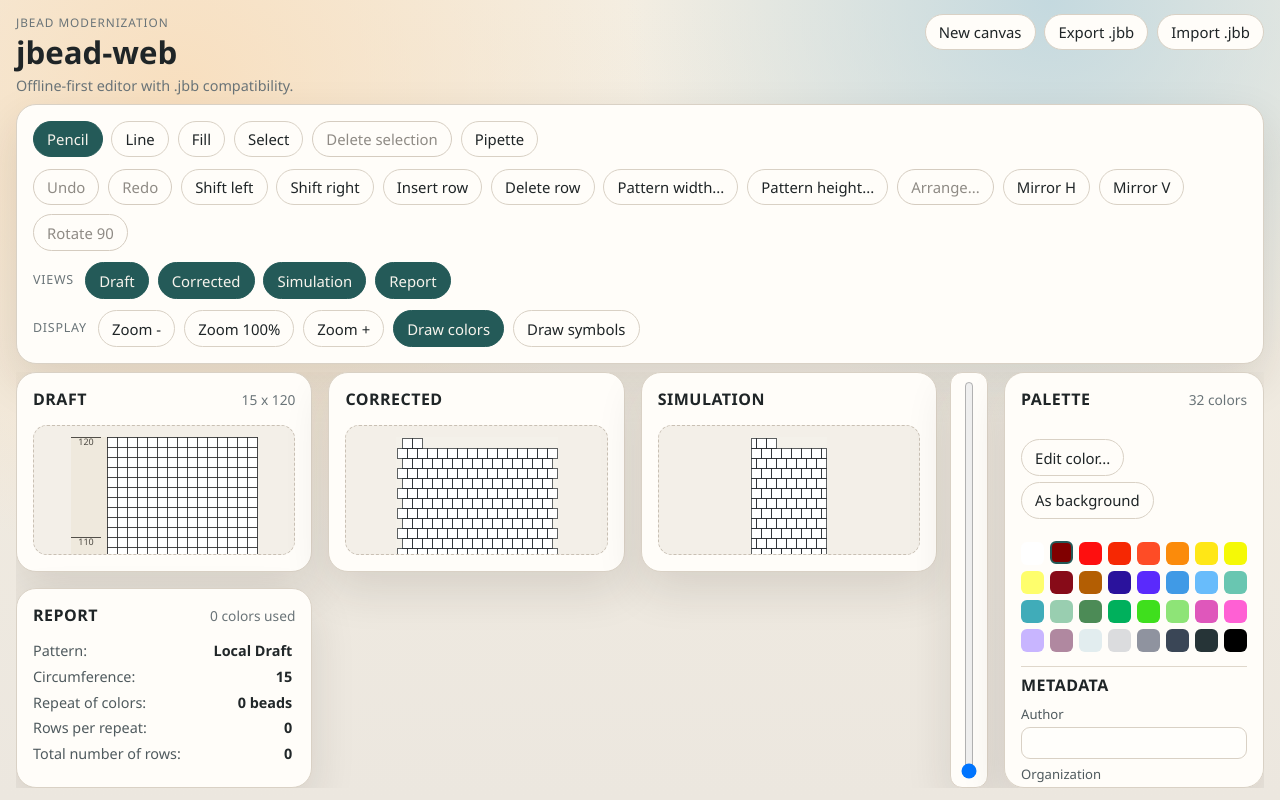
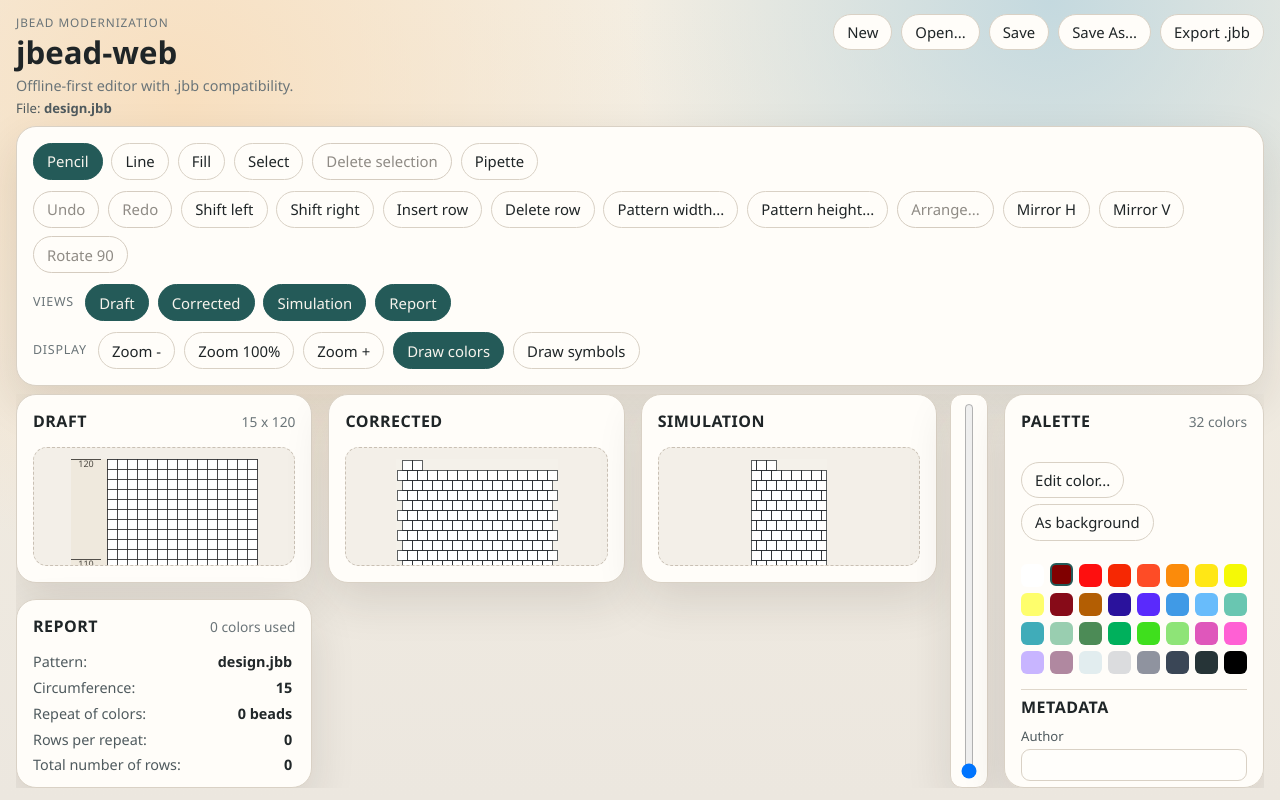
Before and after one commit to cyrilcombe/tsbead, a React (Vite) app: page / in a window 1280 px wide. Built offline with nearby package versions, Linux system fonts and the light colour scheme.

Commit message:
feat(file): add New/Open/Save/Save As flows

```diff
--- a/src/App.tsx
+++ b/src/App.tsx
@@ -1,14 +1,17 @@
-import { useCallback, useEffect, useMemo, useRef, useState } from 'react'
+import { useCallback, useEffect, useMemo, useRef, useState, type ChangeEvent } from 'react'
 import { useEditorStore } from './domain/editorStore'
 import { buildReportSummary } from './domain/report'
 import { parseJbb, serializeJbb } from './io/jbb/format'
 import { loadProject, saveProject } from './storage/db'
 import { BeadCanvas } from './ui/canvas/BeadCanvas'
 import { BeadPreviewCanvas } from './ui/canvas/BeadPreviewCanvas'
-import type { CellPoint, SelectionRect, ToolId, ViewPaneId } from './domain/types'
+import type { CellPoint, JBeadDocument, SelectionRect, ToolId, ViewPaneId } from './domain/types'
 import './index.css'
 
 const LOCAL_PROJECT_ID = 'local-default'
+const LOCAL_PROJECT_NAME = 'Local Draft'
+const DEFAULT_FILE_NAME = 'design.jbb'
+const JBB_FILE_PICKER_ACCEPT = { 'text/plain': ['.jbb'] }
 const TOOLS: Array<{ id: ToolId; label: string }> = [
   { id: 'pencil', label: 'Pencil' },
   { id: 'line', label: 'Line' },
@@ -26,6 +29,30 @@ const MAX_PATTERN_WIDTH = 500
 const MIN_PATTERN_HEIGHT = 5
 const MAX_PATTERN_HEIGHT = 10000
 const ZOOM_TABLE = [6, 8, 10, 12, 14, 16, 18, 20]
+
+interface FileSystemWritableStreamLike {
+  write: (data: string | Blob) => Promise<void>
+  close: () => Promise<void>
+}
+
+interface FileSystemFileHandleLike {
+  name: string
+  getFile: () => Promise<File>
+  createWritable: () => Promise<FileSystemWritableStreamLike>
+}
+
+interface WindowWithFilePicker extends Window {
+  showOpenFilePicker?: (options?: {
+    multiple?: boolean
+    types?: Array<{ description?: string; accept: Record<string, string[]> }>
+    excludeAcceptAllOption?: boolean
+  }) => Promise<FileSystemFileHandleLike[]>
+  showSaveFilePicker?: (options?: {
+    suggestedName?: string
+    types?: Array<{ description?: string; accept: Record<string, string[]> }>
+    excludeAcceptAllOption?: boolean
+  }) => Promise<FileSystemFileHandleLike>
+}
 
 function colorToCss(color: [number, number, number, number?]): string {
   const [red, green, blue, alpha = 255] = color
@@ -86,6 +113,26 @@ function shortcutFromKeyboardCode(code: string): number | null {
   return null
 }
 
+function ensureJbbFileName(fileName: string): string {
+  const trimmed = fileName.trim()
+  if (trimmed.length === 0) {
+    return DEFAULT_FILE_NAME
+  }
+  return trimmed.toLowerCase().endsWith('.jbb') ? trimmed : `${trimmed}.jbb`
+}
+
+function createJbbBlob(document: JBeadDocument): Blob {
+  const content = serializeJbb(document)
+  return new Blob([content], { type: 'text/plain;charset=utf-8' })
+}
+
+function getErrorMessage(error: unknown): string {
+  if (error instanceof Error) {
+    return error.message
+  }
+  return 'Unexpected error'
+}
+
 function App() {
   const document = useEditorStore((state) => state.document)
   const selection = useEditorStore((state) => state.selection)
@@ -117,13 +164,16 @@ function App() {
   const arrangeSelection = useEditorStore((state) => state.arrangeSelection)
   const undo = useEditorStore((state) => state.undo)
   const redo = useEditorStore((state) => state.redo)
+  const dirty = useEditorStore((state) => state.dirty)
   const canUndo = useEditorStore((state) => state.canUndo)
   const canRedo = useEditorStore((state) => state.canRedo)
   const mirrorHorizontal = useEditorStore((state) => state.mirrorHorizontal)
   const mirrorVertical = useEditorStore((state) => state.mirrorVertical)
   const rotateClockwise = useEditorStore((state) => state.rotateClockwise)
+  const markSaved = useEditorStore((state) => state.markSaved)
   const setDocument = useEditorStore((state) => state.setDocument)
   const paletteColorPickerRef = useRef<HTMLInputElement | null>(null)
+  const openFileInputRef = useRef<HTMLInputElement | null>(null)
   const dragStartRef = useRef<CellPoint | null>(null)
   const draftScrollRef = useRef<HTMLDivElement | null>(null)
   const correctedScrollRef = useRef<HTMLDivElement | null>(null)
@@ -142,6 +192,8 @@ function App() {
   const [patternHeightInput, setPatternHeightInput] = useState('120')
   const [isZoomFitMode, setIsZoomFitMode] = useState(false)
   const [editingPaletteColorIndex, setEditingPaletteColorIndex] = useState<number | null>(null)
+  const [openFileName, setOpenFileName] = useState(DEFAULT_FILE_NAME)
+  const [openFileHandle, setOpenFileHandle] = useState<FileSystemFileHandleLike | null>(null)
 
   useEffect(() => {
     void loadProject(LOCAL_PROJECT_ID).then((project) => {
@@ -154,7 +206,7 @@ function App() {
   useEffect(() => {
     void saveProject({
       id: LOCAL_PROJECT_ID,
-      name: 'Local Draft',
+      name: LOCAL_PROJECT_NAME,
       updatedAt: Date.now(),
       document,
     })
@@ -195,7 +247,7 @@ function App() {
     return null
   }, [dragPreview, selectedTool])
 
-  const reportSummary = useMemo(() => buildReportSummary(document, 'Local Draft'), [document])
+  const reportSummary = useMemo(() => buildReportSummary(document, openFileName), [document, openFileName])
   const visibleColorCounts = useMemo(
     () => reportSummary.colorCounts.filter((item) => item.count > 0),
     [reportSummary.colorCounts],
@@ -266,11 +318,11 @@ function App() {
   const onDraftPointerDown = (point: CellPoint) => onPointerDown(point, true)
   const onPreviewPointerDown = (point: CellPoint) => onPointerDown(point, false)
 
-  const onDeleteSelection = () => {
+  const onDeleteSelection = useCallback(() => {
     dragStartRef.current = null
     setDragPreview(null)
     deleteSelection()
-  }
+  }, [deleteSelection])
 
   const parseArrangeValue = (rawValue: string, fallback: number): number => {
     const parsed = Number(rawValue)
@@ -369,6 +421,141 @@ function App() {
     setPaletteColor(editingPaletteColorIndex, [rgb[0], rgb[1], rgb[2], 255])
   }
 
+  const onDownloadFile = useCallback(
+    (fileName: string) => {
+      const blob = createJbbBlob(document)
+      const url = URL.createObjectURL(blob)
+      const link = window.document.createElement('a')
+      link.href = url
+      link.download = ensureJbbFileName(fileName)
+      link.click()
+      URL.revokeObjectURL(url)
+    },
+    [document],
+  )
+
+  const onLoadFile = useCallback(
+    async (file: File, handle: FileSystemFileHandleLike | null) => {
+      try {
+        const content = await file.text()
+        const importedDocument = parseJbb(content)
+        setDocument(importedDocument)
+        setOpenFileHandle(handle)
+        setOpenFileName(ensureJbbFileName(file.name))
+      } catch (error) {
+        window.alert(`Could not open file: ${getErrorMessage(error)}`)
+      }
+    },
+    [setDocument],
+  )
+
+  const onDiscardUnsavedChanges = useCallback((): boolean => {
+    if (!dirty) {
+      return true
+    }
+    return window.confirm('There are unsaved changes. Continue and discard them?')
+  }, [dirty])
+
+  const onNewDocument = useCallback((): boolean => {
+    if (!onDiscardUnsavedChanges()) {
+      return false
+    }
+    reset()
+    setOpenFileHandle(null)
+    setOpenFileName(DEFAULT_FILE_NAME)
+    return true
+  }, [onDiscardUnsavedChanges, reset])
+
+  const onOpenDocument = useCallback(async (): Promise<void> => {
+    if (!onDiscardUnsavedChanges()) {
+      return
+    }
+
+    const pickerWindow = window as WindowWithFilePicker
+    if (pickerWindow.showOpenFilePicker) {
+      try {
+        const handles = await pickerWindow.showOpenFilePicker({
+          multiple: false,
+          types: [{ description: 'JBead files', accept: JBB_FILE_PICKER_ACCEPT }],
+          excludeAcceptAllOption: false,
+        })
+        const handle = handles[0]
+        if (!handle) {
+          return
+        }
+        const file = await handle.getFile()
+        await onLoadFile(file, handle)
+      } catch (error) {
+        if (error instanceof DOMException && error.name === 'AbortError') {
+          return
+        }
+        window.alert(`Could not open file: ${getErrorMessage(error)}`)
+      }
+      return
+    }
+
+    openFileInputRef.current?.click()
+  }, [onDiscardUnsavedChanges, onLoadFile])
+
+  const onSaveAsDocument = useCallback(async (): Promise<boolean> => {
+    const targetFileName = ensureJbbFileName(openFileName)
+    const pickerWindow = window as WindowWithFilePicker
+    if (pickerWindow.showSaveFilePicker) {
+      try {
+        const handle = await pickerWindow.showSaveFilePicker({
+          suggestedName: targetFileName,
+          types: [{ description: 'JBead files', accept: JBB_FILE_PICKER_ACCEPT }],
+          excludeAcceptAllOption: false,
+        })
+        const writable = await handle.createWritable()
+        await writable.write(createJbbBlob(document))
+        await writable.close()
+        setOpenFileHandle(handle)
+        setOpenFileName(ensureJbbFileName(handle.name))
+        markSaved()
+        return true
+      } catch (error) {
+        if (error instanceof DOMException && error.name === 'AbortError') {
+          return false
+        }
+        window.alert(`Could not save file: ${getErrorMessage(error)}`)
+        return false
+      }
+    }
+
+    onDownloadFile(targetFileName)
+    setOpenFileHandle(null)
+    setOpenFileName(targetFileName)
+    markSaved()
+    return true
+  }, [document, markSaved, onDownloadFile, openFileName])
+
+  const onSaveDocument = useCallback(async (): Promise<boolean> => {
+    if (!openFileHandle) {
+      return onSaveAsDocument()
+    }
+
+    try {
+      const writable = await openFileHandle.createWritable()
+      await writable.write(createJbbBlob(document))
+      await writable.close()
+      markSaved()
+      return true
+    } catch (error) {
+      window.alert(`Could not save file: ${getErrorMessage(error)}`)
+      return false
+    }
+  }, [document, markSaved, onSaveAsDocument, openFileHandle])
+
+  const onFileInputChange = (event: ChangeEvent<HTMLInputElement>) => {
+    const file = event.currentTarget.files?.[0]
+    event.currentTarget.value = ''
+    if (!file) {
+      return
+    }
+    void onLoadFile(file, null)
+  }
+
   const paneVisibilityById: Record<ViewPaneId, boolean> = {
     draft: isDraftVisible,
     corrected: isCorrectedVisible,
@@ -376,19 +563,22 @@ function App() {
     report: isReportVisible,
   }
 
-  const getPaneMaxScrollTop = (pane: HTMLDivElement | null): number => {
+  const getPaneMaxScrollTop = useCallback((pane: HTMLDivElement | null): number => {
     if (!pane) {
       return 0
     }
     return Math.max(0, pane.scrollHeight - pane.clientHeight)
-  }
+  }, [])
 
-  const getPaneMaxScrollRow = (pane: HTMLDivElement | null): number => {
-    const maxScrollTop = getPaneMaxScrollTop(pane)
-    return Math.max(0, Math.ceil(maxScrollTop / cellSize))
-  }
+  const getPaneMaxScrollRow = useCallback(
+    (pane: HTMLDivElement | null): number => {
+      const maxScrollTop = getPaneMaxScrollTop(pane)
+      return Math.max(0, Math.ceil(maxScrollTop / cellSize))
+    },
+    [cellSize, getPaneMaxScrollTop],
+  )
 
-  const getSharedMaxRow = (): number => {
+  const getSharedMaxRow = useCallback((): number => {
     const referencePane =
       (isDraftVisible ? draftScrollRef.current : null) ??
       (isCorrectedVisible ? correctedScrollRef.current : null) ??
@@ -397,7 +587,7 @@ function App() {
       return Math.max(0, height - 1)
     }
     return getPaneMaxScrollRow(referencePane)
-  }
+  }, [getPaneMaxScrollRow, height, isCorrectedVisible, isDraftVisible, isSimulationVisible])
 
   const onPaneScroll = (source: HTMLDivElement) => {
     if (syncingScrollRef.current) {
@@ -503,6 +693,20 @@ function App() {
   ])
 
   useEffect(() => {
+    const onBeforeUnload = (event: BeforeUnloadEvent) => {
+      if (!dirty) {
+        return
+      }
+      event.preventDefault()
+      event.returnValue = ''
+    }
+    window.addEventListener('beforeunload', onBeforeUnload)
+    return () => {
+      window.removeEventListener('beforeunload', onBeforeUnload)
+    }
+  }, [dirty])
+
+  useEffect(() => {
     const onKeyDown = (event: KeyboardEvent) => {
       if (isArrangeDialogOpen || isPatternWidthDialogOpen || isPatternHeightDialogOpen) {
         if (event.key === 'Escape') {
@@ -533,24 +737,37 @@ function App() {
         } else if (lowerKey === 'y') {
           redo()
           handled = true
+        } else if (lowerKey === 'n' && !event.shiftKey) {
+          onNewDocument()
+          handled = true
+        } else if (lowerKey === 'o' && !event.shiftKey) {
+          void onOpenDocument()
+          handled = true
+        } else if (lowerKey === 's') {
+          if (event.shiftKey) {
+            void onSaveAsDocument()
+          } else {
+            void onSaveDocument()
+          }
+          handled = true
         } else {
           const shortcut = shortcutFromKeyboardCode(event.code)
-          if (shortcut === 1) {
-          setSelectedTool('pencil')
-          handled = true
-          } else if (shortcut === 2) {
+          if (shortcut === 1 && !event.shiftKey) {
+            setSelectedTool('pencil')
+            handled = true
+          } else if (shortcut === 2 && !event.shiftKey) {
             setSelectedTool('line')
             handled = true
-          } else if (shortcut === 3) {
+          } else if (shortcut === 3 && !event.shiftKey) {
             setSelectedTool('fill')
             handled = true
-          } else if (shortcut === 4) {
+          } else if (shortcut === 4 && !event.shiftKey) {
             setSelectedTool('select')
             handled = true
-          } else if (shortcut === 5) {
+          } else if (shortcut === 5 && !event.shiftKey) {
             onDeleteSelection()
             handled = true
-          } else if (shortcut === 6) {
+          } else if (shortcut === 6 && !event.shiftKey) {
             setSelectedTool('pipette')
             handled = true
           }
@@ -586,6 +803,10 @@ function App() {
     isPatternHeightDialogOpen,
     isPatternWidthDialogOpen,
     onDeleteSelection,
+    onNewDocument,
+    onOpenDocument,
+    onSaveAsDocument,
+    onSaveDocument,
     redo,
     setSelectedColor,
     setSelectedTool,
@@ -596,12 +817,16 @@ function App() {
 
   useEffect(() => {
     const nextSharedMaxRow = getSharedMaxRow()
-    setSharedMaxScrollRow((current) => (current === nextSharedMaxRow ? current : nextSharedMaxRow))
+    const frame = requestAnimationFrame(() => {
+      setSharedMaxScrollRow((current) => (current === nextSharedMaxRow ? current : nextSharedMaxRow))
+    })
 
     const targetScrollRow = Math.max(0, Math.min(nextSharedMaxRow, sharedScrollRow))
     if (targetScrollRow !== sharedScrollRow) {
       setViewScroll(targetScrollRow)
-      return
+      return () => {
+        cancelAnimationFrame(frame)
+      }
     }
 
     syncingScrollRef.current = true
@@ -618,9 +843,15 @@ function App() {
     requestAnimationFrame(() => {
       syncingScrollRef.current = false
     })
+    return () => {
+      cancelAnimationFrame(frame)
+    }
   }, [
     cellSize,
     document.model.rows,
+    getPaneMaxScrollRow,
+    getPaneMaxScrollTop,
+    getSharedMaxRow,
     isCorrectedVisible,
     isDraftVisible,
     isSimulationVisible,
@@ -632,47 +863,37 @@ function App() {
   return (
     <div className="app-shell">
       <header className="app-header">
-        <div>
+        <div className="header-copy">
           <p className="eyebrow">JBead Modernization</p>
           <h1>jbead-web</h1>
           <p className="subtitle">Offline-first editor with .jbb compatibility.</p>
+          <p className="file-status">
+            File: <strong>{openFileName}</strong>
+            {dirty ? <span className="file-status-dirty"> (unsaved)</span> : null}
+          </p>
         </div>
         <div className="header-actions">
-          <button className="action" onClick={() => reset()}>
-            New canvas
+          <button className="action" onClick={onNewDocument}>
+            New
+          </button>
+          <button className="action" onClick={() => void onOpenDocument()}>
+            Open...
+          </button>
+          <button className="action" onClick={() => void onSaveDocument()}>
+            Save
+          </button>
+          <button className="action" onClick={() => void onSaveAsDocument()}>
+            Save As...
           </button>
           <button
             className="action"
             onClick={() => {
-              const content = serializeJbb(document)
-              const blob = new Blob([content], { type: 'text/plain;charset=utf-8' })
-              const url = URL.createObjectURL(blob)
-              const link = window.document.createElement('a')
-              link.href = url
-              link.download = 'design.jbb'
-              link.click()
-              URL.revokeObjectURL(url)
+              onDownloadFile(openFileName)
             }}
           >
             Export .jbb
           </button>
-          <label className="action file-input-label">
-            Import .jbb
-            <input
-              type="file"
-              accept=".jbb,text/plain"
-              onChange={(event) => {
-                const file = event.target.files?.[0]
-                if (!file) {
-                  return
-                }
-                void file.text().then((content) => {
-                  const importedDocument = parseJbb(content)
-                  setDocument(importedDocument)
-                })
-              }}
-            />
-          </label>
+          <input ref={openFileInputRef} className="hidden-file-input" type="file" accept=".jbb,text/plain" onChange={onFileInputChange} />
         </div>
       </header>
 
--- a/src/index.css
+++ b/src/index.css
@@ -58,6 +58,10 @@ body {
   margin-bottom: 0;
 }
 
+.header-copy {
+  min-width: min(100%, 460px);
+}
+
 .eyebrow {
   margin: 0;
   text-transform: uppercase;
@@ -77,10 +81,25 @@ h1 {
   color: var(--muted);
 }
 
+.file-status {
+  margin: 0.28rem 0 0;
+  font-size: 0.82rem;
+  color: #4f5a5e;
+}
+
+.file-status-dirty {
+  color: #8a2a18;
+  font-weight: 600;
+}
+
 .header-actions {
   display: flex;
   flex-wrap: wrap;
   gap: 0.55rem;
+}
+
+.hidden-file-input {
+  display: none;
 }
 
 .action {
```
Also changed, not shown: src/domain/editorStore.ts (+9 -0 lines), 2 other files (tests, documents, lock files or other folders).
